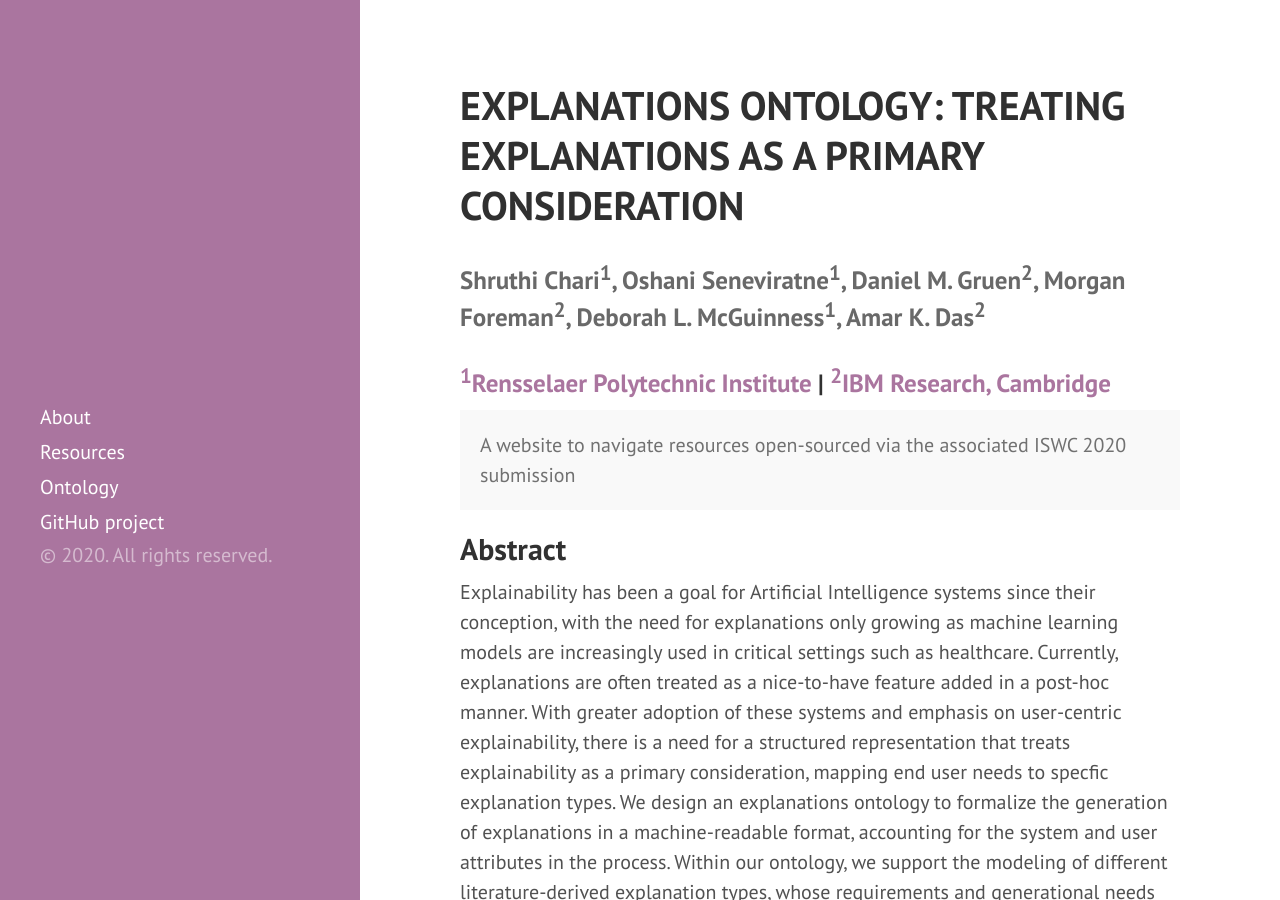
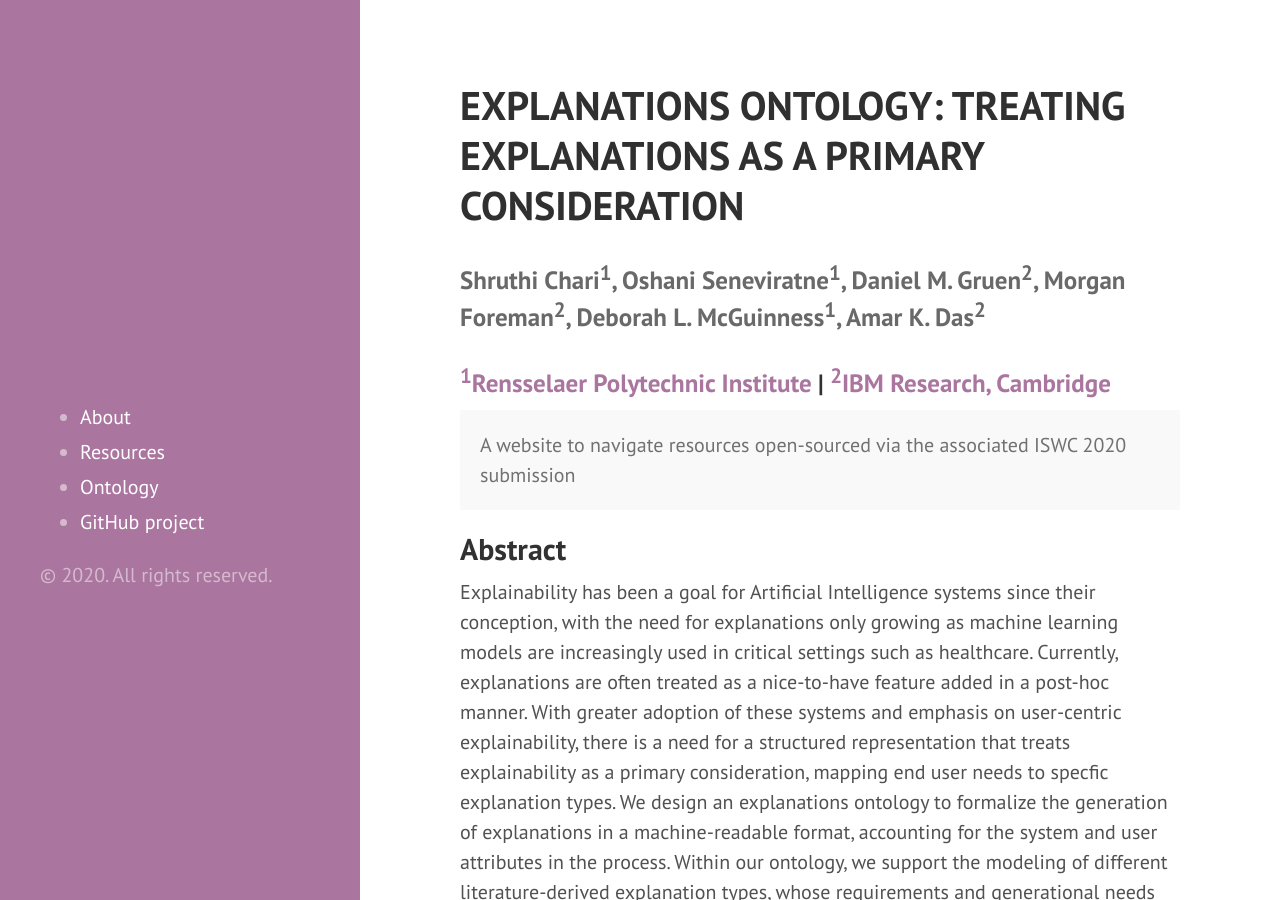
Before and after one commit to tetherless-world/explanation-ontology, a Jekyll site: the page built from index.md, in a window 1280 px wide and 900 px high. Built offline with Jekyll 4.4.1, drawn with Linux system fonts in a browser that asks for light colours; Markdown is read by kramdown in place of the engine named in the settings.

Commit message:
Update sidebar.html

```diff
--- a/_includes/sidebar.html
+++ b/_includes/sidebar.html
@@ -10,9 +10,11 @@
     </div> -->
 
     <nav class="sidebar-nav">
-      <a class="sidebar-nav-item{% if page.url == node.url %} active{% endif %}" href="{{site.baseurl}}index">About</a>
-      <a class="sidebar-nav-item{% if page.url == node.url %} active{% endif %}" href="{{site.baseurl}}index#resources">Resources</a>
-      <a class="sidebar-nav-item{% if page.url == node.url %} active{% endif %}" href="{{site.baseurl}}index#ontology">Ontology</a>
+      <ul>
+      <li><a class="sidebar-nav-item{% if page.url == node.url %} active{% endif %}" href="{{site.baseurl}}index">About</a></li>
+      <li><a class="sidebar-nav-item{% if page.url == node.url %} active{% endif %}" href="{{site.baseurl}}index#resources">Resources</a></li>
+      <li><a class="sidebar-nav-item{% if page.url == node.url %} active{% endif %}" href="{{site.baseurl}}index#ontology">Ontology</a></li>
+
 
       {% comment %}
         The code below dynamically generates a sidebar nav of pages with
@@ -29,7 +31,8 @@
       {% endfor %} -->
 
       <!--<a class="sidebar-nav-item" href="{{ site.github.repo }}/archive/v{{ site.version }}.zip">Download</a>-->
-      <a class="sidebar-nav-item" href="{{ site.github.repo }}">GitHub project</a>
+        <li><a class="sidebar-nav-item" href="{{ site.github.repo }}">GitHub project</a></li>
+      </ul>
       <!--<span class="sidebar-nav-item">Currently v{{ site.version }}</span>-->
     </nav>
 
```
